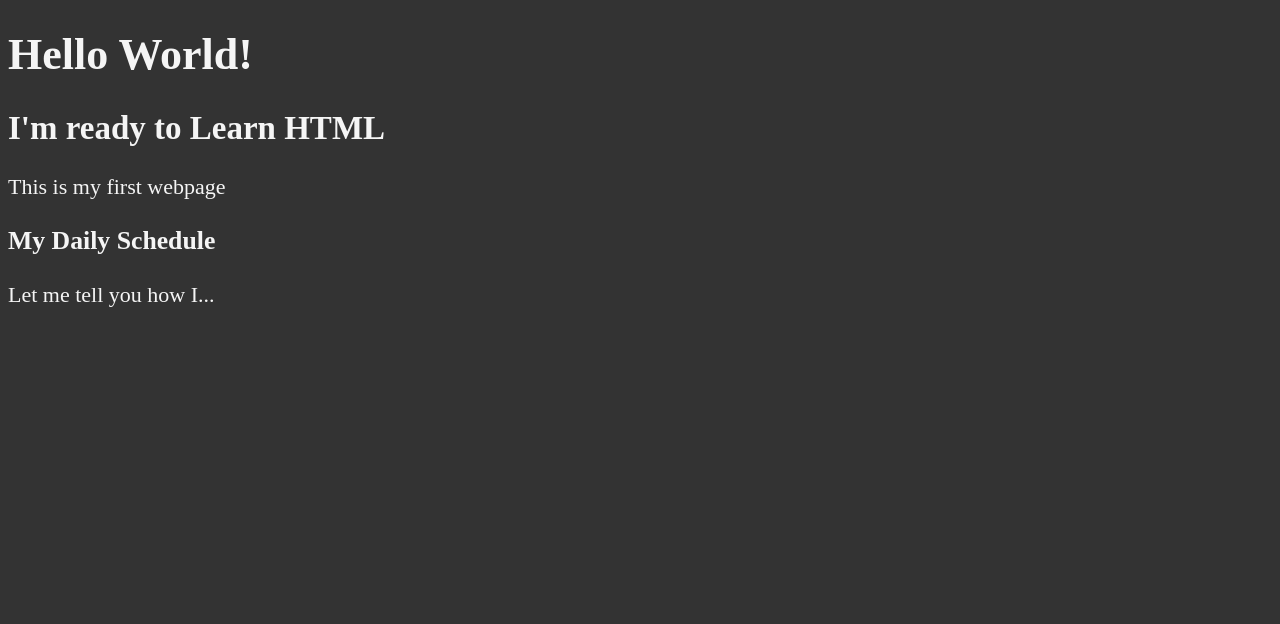
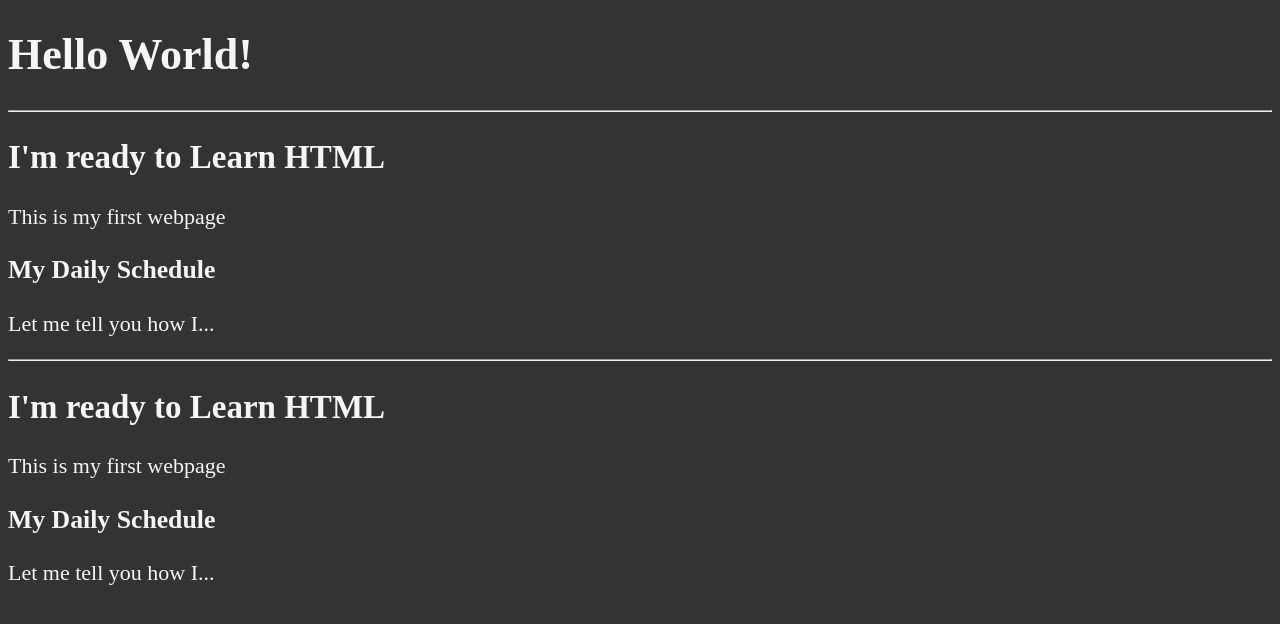
Before and after one commit to omondioscar775-cyber/html-tutorials, a plain HTML site: page 03_lesson/index.html in a window 1280 px wide. Drawn offline with Linux system fonts and the light colour scheme.

Commit message:
Added Folders

```diff
--- a/03_lesson/index.html
+++ b/03_lesson/index.html
@@ -13,7 +13,17 @@
     <body>
         <h1>Hello World!</h1>
 
+        <hr>
+
         <h2>I'm ready to Learn HTML</h2>
+        <p>This is my first webpage</p>
+
+        <h3>My Daily Schedule</h3>
+        <p>Let me tell you how I...</p>
+
+    <hr>
+
+    <h2>I'm ready to Learn HTML</h2>
         <p>This is my first webpage</p>
 
         <h3>My Daily Schedule</h3>
```
